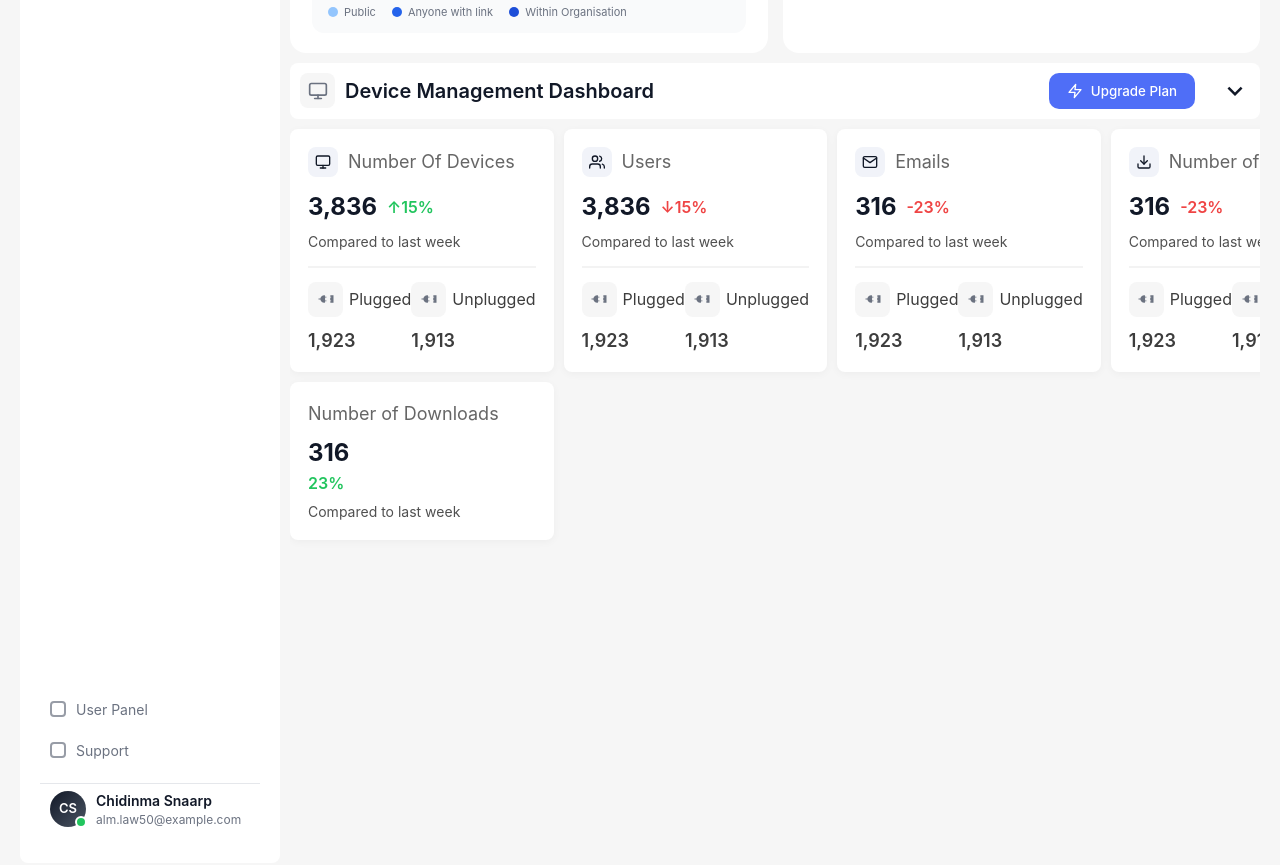
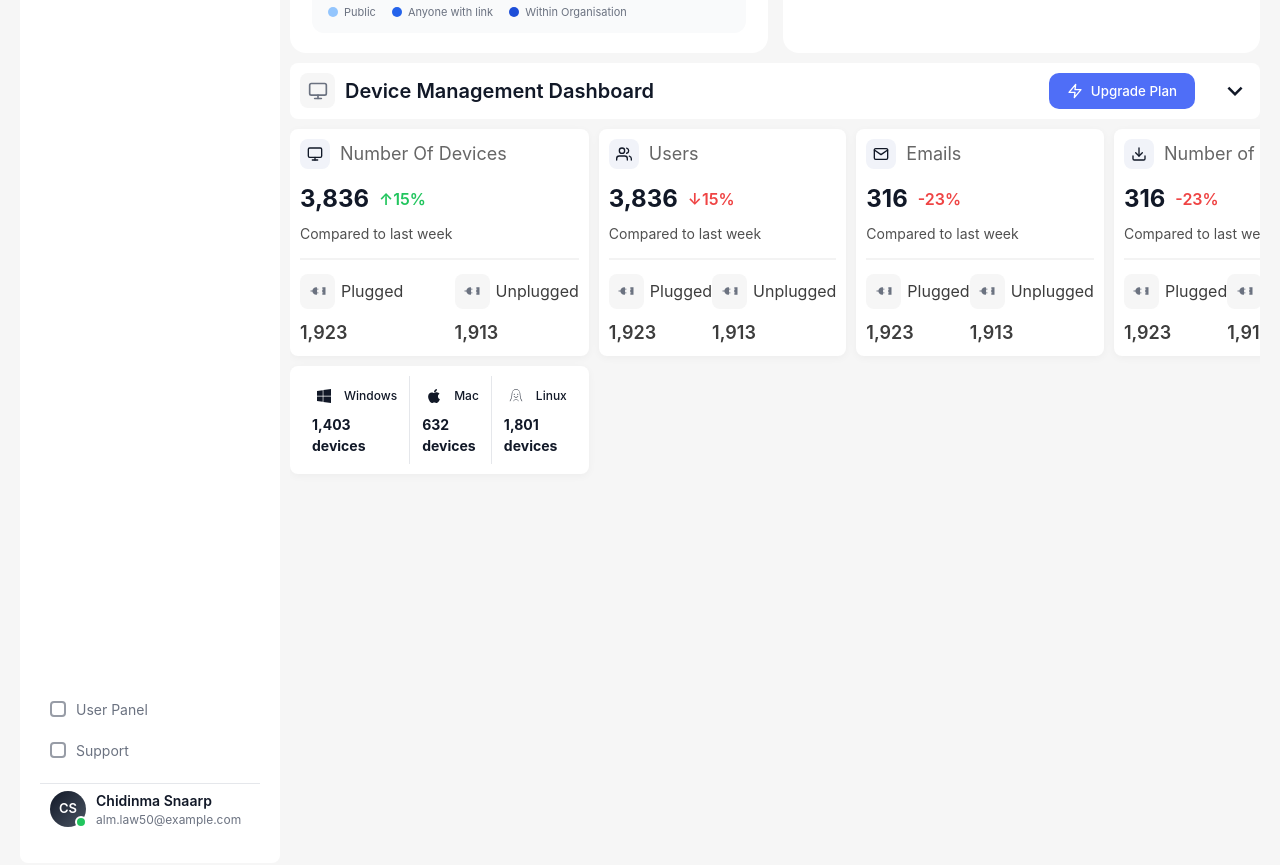
Before and after one commit to VeraIkhalo/Snaarp, a React (Vite) app: page / in a window 1280 px wide. Shown: the part 820-1685 px from the top of the page. Built offline with nearby package versions, Linux system fonts and the light colour scheme.

Commit message:
Enhance Device Management Dashboard with device type sections for Windows, Mac, and Linux, including icons and device counts. Adjust card padding for improved layout.

```diff
--- a/src/components/DeviceManagementDashboard.tsx
+++ b/src/components/DeviceManagementDashboard.tsx
@@ -3,6 +3,9 @@ import { FiMonitor, FiUsers, FiMail, FiDownload } from "react-icons/fi";
 import { MdOutlineKeyboardArrowDown } from "react-icons/md";
 import { FiZap } from "react-icons/fi";
 import { GiUnplugged } from "react-icons/gi";
+import { FaApple } from "react-icons/fa";
+import { FaWindows } from "react-icons/fa";
+import { PiLinuxLogoThin } from "react-icons/pi";
 
 const Wrapper = styled.div`
   background: #F6F6F6;
@@ -81,12 +84,55 @@ const Grid = styled.div`
 const Card = styled.div`
   background: white;
   border-radius: 8px;
-  padding: 18px;
+  padding: 10px;
   box-shadow: 0 2px 8px rgba(0, 0, 0, 0.04);
 `;
 
 const LargeCard = styled(Card)`
   grid-column: span 1;
+`;
+
+const DeviceTypesRow = styled.div`
+  display: flex;
+  align-items: stretch;
+  min-height: 72px;
+`;
+
+const DeviceTypeSection = styled.div<{ hasDivider?: boolean }>`
+  flex: 1;
+  display: flex;
+  flex-direction: column;
+  justify-content: center;
+  padding: 8px 12px;
+  border-left: ${({ hasDivider }) => (hasDivider ? "1px solid #e5e7eb" : "none")};
+`;
+
+const DeviceTypeTop = styled.div`
+  display: flex;
+  align-items: center;
+  gap: 8px;
+  margin-bottom: 6px;
+`;
+
+const DeviceTypeIcon = styled.div`
+  width: 24px;
+  height: 24px;
+  display: flex;
+  align-items: center;
+  justify-content: center;
+  flex-shrink: 0;
+`;
+
+const DeviceTypeName = styled.span`
+  font-size: 12px;
+  color: #111827;
+  font-weight: 500;
+`;
+
+const DeviceTypeCount = styled.div`
+  font-size: 14px;
+  color: #111827;
+  font-weight: bold;
 `;
 
 const CardHeader = styled.div`
@@ -120,10 +166,6 @@ const ValueRow = styled.div`
 const Value = styled.div`
   font-size: 24px;
   font-weight: 700;
-`;
-
-const LargeValue = styled(Value)`
-  margin-top: 8px;
 `;
 
 const Change = styled.span<{ positive?: boolean }>`
@@ -219,10 +261,35 @@ export default function DeviceManagementDashboard() {
                 />
 
                 <LargeCard>
-                    <CardTitle>Number of Downloads</CardTitle>
-                    <LargeValue>316</LargeValue>
-                    <Change positive>23%</Change>
-                    <SubText>Compared to last week</SubText>
+                    <DeviceTypesRow>
+                        <DeviceTypeSection>
+                            <DeviceTypeTop>
+                                <DeviceTypeIcon>
+                                <FaWindows />
+                                </DeviceTypeIcon>
+                                <DeviceTypeName>Windows</DeviceTypeName>
+                            </DeviceTypeTop>
+                            <DeviceTypeCount>1,403 devices</DeviceTypeCount>
+                        </DeviceTypeSection>
+                        <DeviceTypeSection hasDivider>
+                            <DeviceTypeTop>
+                                <DeviceTypeIcon>
+                                <FaApple />
+                                </DeviceTypeIcon>
+                                <DeviceTypeName>Mac</DeviceTypeName>
+                            </DeviceTypeTop>
+                            <DeviceTypeCount>632 devices</DeviceTypeCount>
+                        </DeviceTypeSection>
+                        <DeviceTypeSection hasDivider>
+                            <DeviceTypeTop>
+                                <DeviceTypeIcon>
+                                <PiLinuxLogoThin />
+                                </DeviceTypeIcon>
+                                <DeviceTypeName>Linux</DeviceTypeName>
+                            </DeviceTypeTop>
+                            <DeviceTypeCount>1,801 devices</DeviceTypeCount>
+                        </DeviceTypeSection>
+                    </DeviceTypesRow>
                 </LargeCard>
             </Grid>
         </Wrapper>
```
